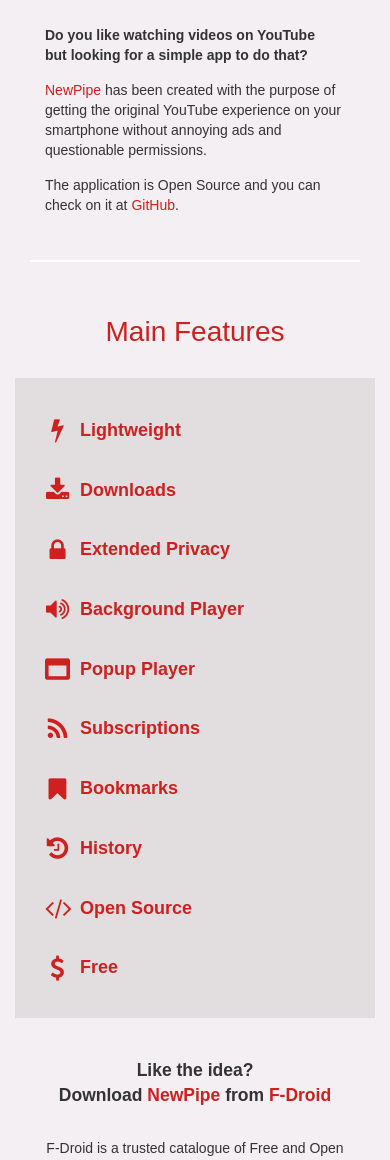
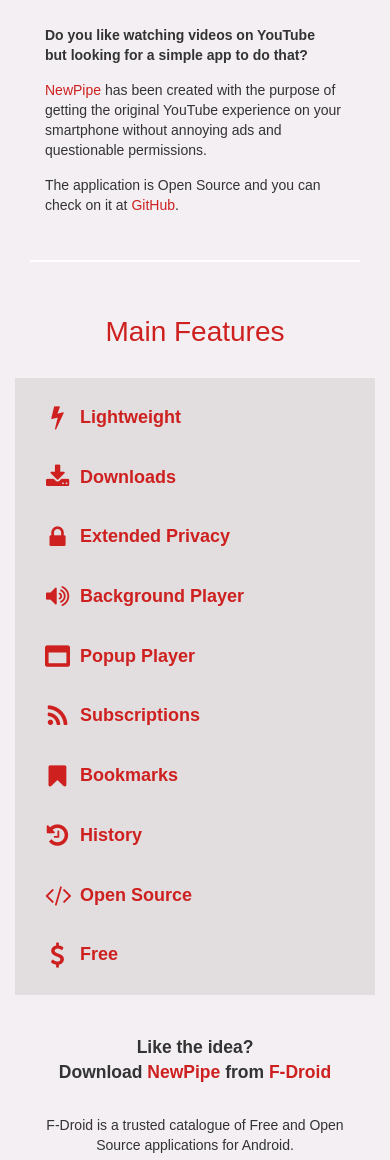
Before and after one commit to TeamNewPipe/website, a Jekyll site: the page built from index.html, in a window 390 px wide. Shown: the part 482-1642 px from the top of the page. Built offline with Jekyll 4.4.1, drawn with Linux system fonts in a browser that asks for light colours; a script that is not in the unit is left out; grey boxes are pictures that could not be loaded.

Commit message:
Improve mobile design for features-sidebar

```diff
--- a/css/style.css
+++ b/css/style.css
@@ -436,7 +436,8 @@
 }
 #features #features-sidebar .list-group {
     width: 100%;
-    padding-top: 23px;
+    margin-top: 10px;
+    margin-bottom: 10px;
     background: #E2DEE0;
     font-size: 18px;
     font-weight: bold;
@@ -459,6 +460,10 @@
     background: #d0cdcd;
 }
 @media (min-width: 992px) {
+    #features #features-sidebar .list-group {
+        margin-top: 23px;
+        margin-bottom: 20px;
+    }
     #features #features-sidebar .list-group > .active > .list-group-item {
         margin-left: -1px;
         padding-left: 30px;
```
